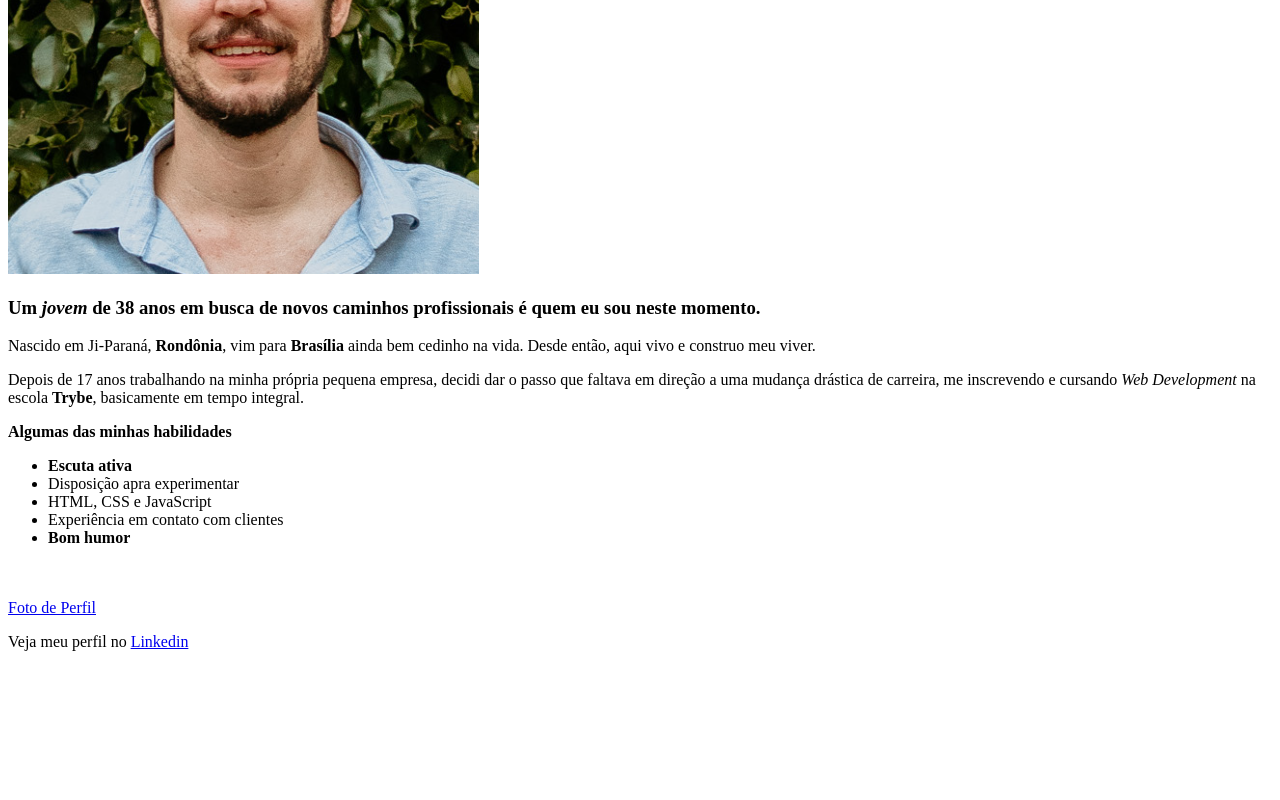
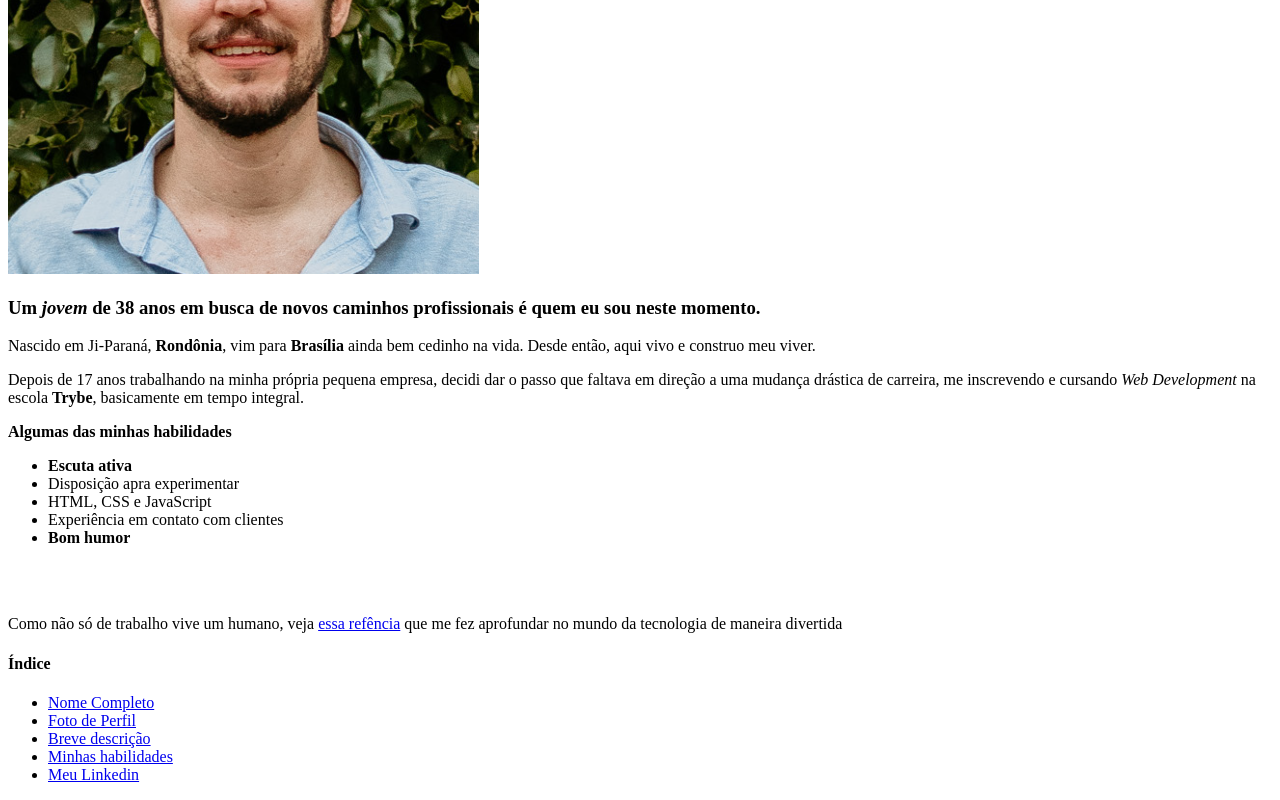
Before and after one commit to felipeAndradeMendes/portifolio-web, a plain HTML site: page index.html in a window 1280 px wide. Shown: the part 313-1113 px from the top of the page. Before the commit the page ends 980 px from the top, so only its background shows below. Drawn offline with Linux system fonts and the light colour scheme.

Commit message:
Adiciona indice no final e modifica pequenas partes dos textos

```diff
--- a/index.html
+++ b/index.html
@@ -7,15 +7,22 @@
     <title>Portifolio Web Felipe Mendes</title>
 </head>
 <body>
+    <div id="nome-completo">
         <h1>Felipe Marins Vilela de Andrade Mendes</h1>
+    </div>
 
-    <img id="foto-de-perfil" src="./images/foto-perfil-redes-sociais.png" alt="Foto de perfil de Felipe Mendes em primeiro plano, somente o rosto">
+    <div id="foto-de-perfil">
+        <img src="./images/foto-perfil-redes-sociais.png" alt="Foto de perfil de Felipe Mendes em primeiro plano, somente o rosto">
+    </div>
 
+    <div id="descricao">
         <h3>Um <em>jovem</em> de 38 anos em busca de novos caminhos profissionais é quem eu sou neste momento.</h3>
 
         <p>Nascido em Ji-Paraná, <b>Rondônia</b>, vim para <b>Brasília</b> ainda bem cedinho na vida. Desde então, aqui vivo e construo meu viver.</p>
         <p>Depois de 17 anos trabalhando na minha própria pequena empresa, decidi dar o passo que faltava em direção a uma mudança drástica de carreira, me inscrevendo e cursando <em>Web Development</em> na escola <b>Trybe</b>, basicamente em tempo integral.</p>
+    </div>
 
+    <div id="habilidades">
         <p><strong>Algumas das minhas habilidades</strong></p>
         <ul>
             <li><strong>Escuta ativa</strong></li>
@@ -24,14 +31,27 @@
             <li>Experiência em contato com clientes</li>
             <li><strong>Bom humor</strong></li>
         </ul>
+    </div>
 <br>
 <br>
 
-    <a href="#foto-de-perfil">Foto de Perfil</a>
+    <!-- <a href="#foto-de-perfil">Foto de Perfil</a> -->
 
     <p>
-       Veja meu perfil no <a href="https://www.linkedin.com/in/felipe-mendes-web-dev/" target ="_blank">Linkedin</a>
+
+       Como não só de trabalho vive um humano, veja <a href="https://www.youtube.com/c/LinusTechTips" target="_blank">essa refência</a>  que me fez aprofundar no mundo da tecnologia de maneira divertida
     </p>
+
+    <h4>Índice</h4>
+    <ul>
+        <li> <a href="#nome-completo">Nome Completo</a> </li>
+        <li> <a href="#foto-de-perfil">Foto de Perfil</a> </li>
+        <li><a href="#descricao">Breve descrição</a></li>
+        <li><a href="#habilidades">Minhas habilidades</a></li>
+        <li><a href="https://www.linkedin.com/in/felipe-mendes-web-dev/" target="_blank">Meu Linkedin</a></li>
+    </ul>
+
+
 
 
 
```
Lines whose indentation alone changed are shown as unchanged.
